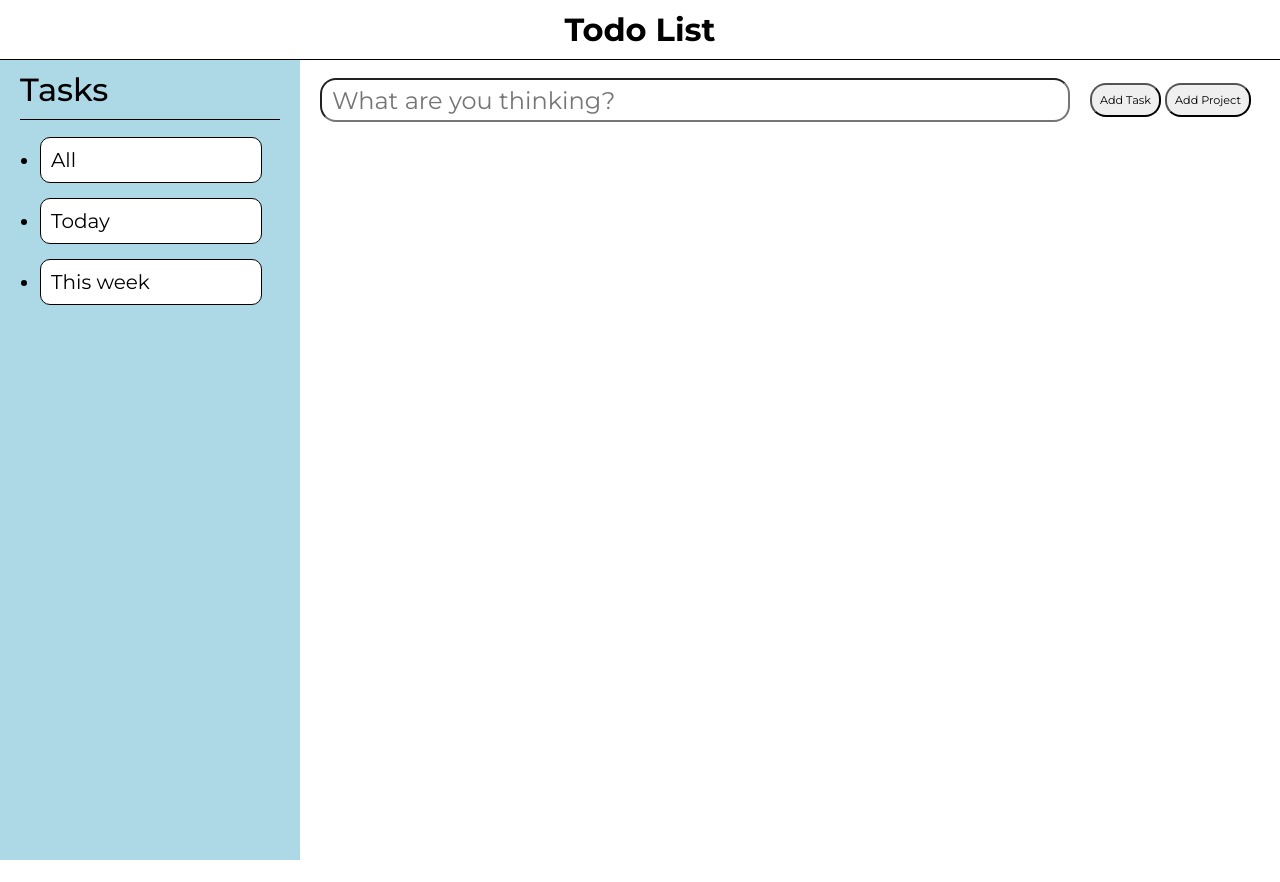
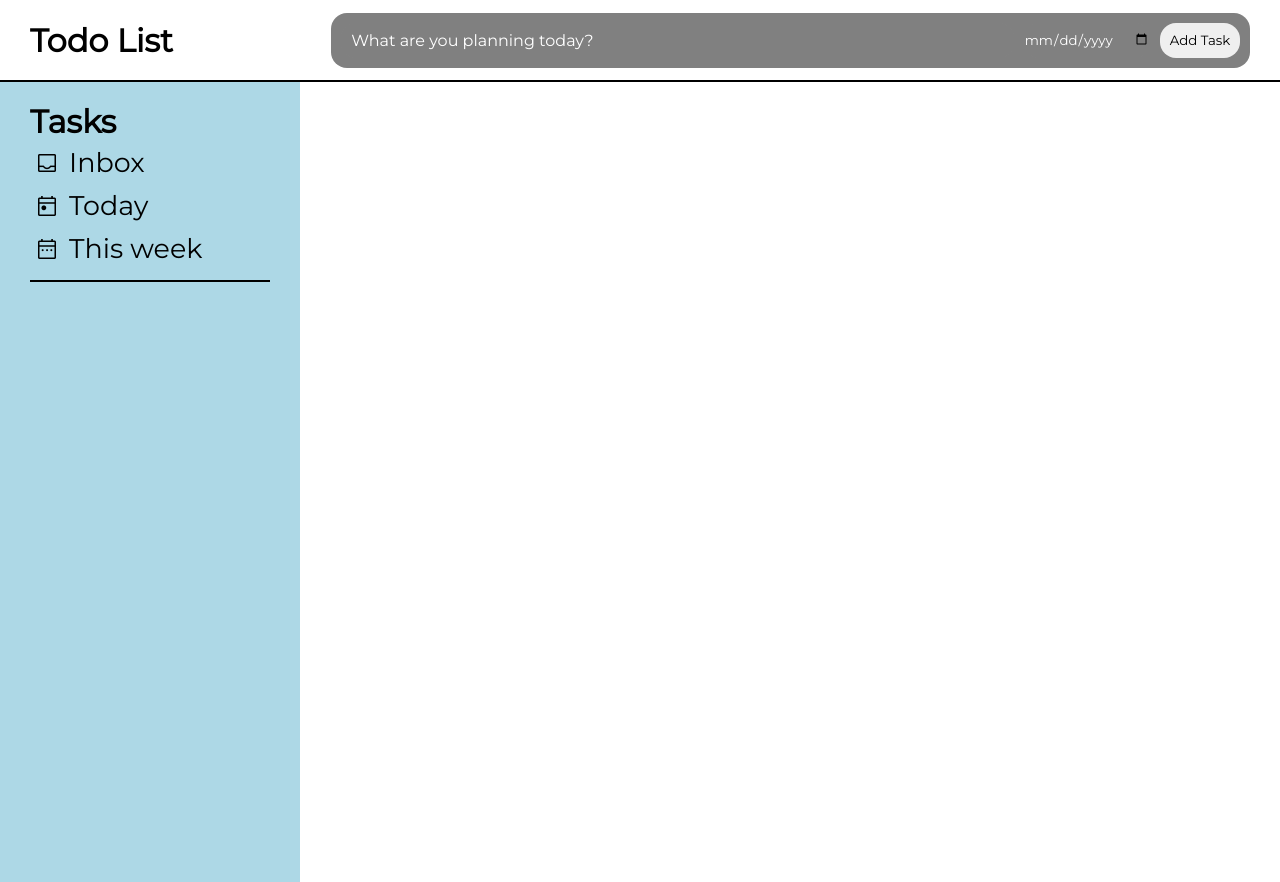
Before and after one commit to lteh0002/todo-list, a plain HTML site: page index.html in a window 1280 px wide. Before the commit the page ends 860 px from the top, so only its background shows below. Drawn offline with nearby package versions, Linux system fonts and the light colour scheme.

Commit message:
Restructure all code and redesign

```diff
--- a/index.html
+++ b/index.html
@@ -5,38 +5,42 @@
     <meta http-equiv="X-UA-Compatible" content="IE=edge">
     <meta name="viewport" content="width=device-width, initial-scale=1.0">
     <link rel="stylesheet" href="style.css">
+    <link rel="stylesheet" href="https://fonts.googleapis.com/css2?family=Material+Symbols+Outlined:opsz,wght,FILL,GRAD@20..48,100..700,0..1,-50..200" />
     <title>Document</title>
 </head>
 <body>
-    <div class="header">
-        <h1 class="title">Todo List</h1>
-        <div class="hori-line"></div>
+    <header>
+        <h1>Todo List</h1>
+        <div class="user-input">
+            <form id="add-task-form">
+                <input type="text" id="add-task-input" placeholder="What are you planning today?">
+                <input type="date" name="add-task-date" id="add-task-date">
+                <input type="submit" value="Add Task" id="add-task-button">
+            </form>
+        </div>
+    </header>
+    <div class="line header"></div>
+    <div class="content">
+        <div class="task-nav">
+            <h1>Tasks</h1>
+            <ul>
+                <li class="sidebar inbox">
+                    <span class="material-symbols-outlined">inbox</span>
+                    Inbox
+                </li>
+                <li class="sidebar today">
+                    <span class="material-symbols-outlined">today</span>
+                    Today
+                </li>
+                <li class="sidebar this-week">
+                    <span class="material-symbols-outlined">date_range</span>
+                    This week
+                </li>
+            </ul>
+        </div>
+        <div class="line"></div>
     </div>
 
-    <div class="content">
-        <div class="sidebar">
-            <h1 class="task-title">Tasks</h3>
-            <div class="hori-line side"></div>
-            <ul class="date">
-                <li class="allButton">All</li>
-                <li class="todayButton">Today</li>
-                <li>This week</li>
-            </ul>
-        </div>
-
-        <div class="todo-list">
-            <form id="add-task-form">
-                <input type="text" id="add-task-input" placeholder="What are you thinking?">
-                <div class="add-class-action">
-                    <button class="add-task-button">Add Task</button>
-                    <button>Add Project</button>
-                </div>
-            </form>
-            <div class="list-content">
-
-            </div>
-        </div>
-    </div>
 
     <script src="main.js"></script>
 </body>
--- a/style.css
+++ b/style.css
@@ -1,106 +1,109 @@
-@import url('https://fonts.googleapis.com/css2?family=Montserrat:ital,wght@0,100;0,200;0,300;0,400;0,500;0,600;0,700;1,100;1,200;1,300;1,400;1,500;1,600;1,700&display=swap');
+@import url('https://fonts.googleapis.com/css2?family=Montserrat:ital,wght@0,100;0,200;0,300;0,400;1,100;1,200;1,300&display=swap');
 
 * {
-    padding: 0px;
-    margin: 0px;
+    margin: 0;
+    padding: 0;
+    box-sizing: border-box;
     font-family: 'Montserrat', sans-serif;
 }
 
-.title {
-    display: flex;
-    justify-content: center;
-    margin: 10px;
+.material-symbols-outlined {
+  font-variation-settings:
+  'FILL' 0,
+  'wght' 400,
+  'GRAD' 0,
+  'opsz' 48
 }
 
-.hori-line {
-    border-bottom: 1px solid black;
+header {
+    height: 80px;
+    padding: 20px 30px;
+    background-color: white;
+    display: flex;
+    align-items: center;
 }
 
-.side {
-    margin: 0 20px;
+header h1 {
+    width: 400px;
 }
 
-.content {
-    display: grid;
-    grid-template-columns: 300px 1fr;
-    min-height: 100vh;
-}
-
-.sidebar {
-    background-color: lightblue;
-}
-
-.task-title {
-    padding: 10px 20px;
-    font-weight: 500;
-}
-
-.date {
-    padding-left: 40px;
-    padding-top: 2px;
-}
-
-.date li {
-    padding: 10px;
-    margin-top: 15px;
-    border: 1px solid black;
-    width: 200px;
-    border-radius: 10px;
-    background-color: white;
-    font-size: 20px;
-}
-
-.date :hover {
-    cursor: pointer;
-    background-color: aqua;
-}
-
-.todo-list {
-    display: grid;
-    grid-template-rows: 80px 1fr;
-}
-
-.create-task {
-    grid-area: 1 / 1 / 2 / 4
-}
-
-.task-button {
-    display: flex;
-    justify-content: right;
-    align-items: center;
-    height: 100%;
-    margin-right: 10px;
-}
-
-.task-button button {
-    margin: 10px;
-    height: 50px;
-    width: 100px;
-    border-radius: 10px;
-    cursor: pointer;
+.user-input {
+    width: 100%;
+    background-color: grey;
+    border-radius: 1rem;
 }
 
 #add-task-form {
-    width: 95%;
     display: flex;
-    justify-content: center;
-    justify-content: space-around;
-    padding: 20px;
-    align-items: center;
+    padding: 10px;
+}
+
+#add-task-form input, #add-task-form button {
+    border: none;
 }
 
 #add-task-input {
     flex: 1;
-    height: 20px;
-    margin-right: 20px;
+    margin-right: 10px;
+    height: 35px;
+    border-radius: 1rem;
     padding: 10px;
-    border-radius: 1rem;
-    font-size: 1.5rem;
+    background-color: grey;
+    color: white;
+    outline-width: 0px;
+    font-size: 1rem;
 }
 
-.add-class-action button {
-    font-size: 0.7rem;
-    padding: 0.5rem;
+#add-task-input::placeholder {
+    color: white;
+}
+
+#add-task-date {
+    margin-right: 10px;
+    outline-width: 0px;
+}
+
+#add-task-button {
     border-radius: 1rem;
+    padding: 5px;
+    cursor: pointer;
+    width: 80px;
+}
+
+#add-task-date {
+    border-radius: 1rem;
+    background-color: grey;
+    color: white;
+}
+
+.content {
+    width: 300px;
+    background-color: lightblue;
+    padding: 20px 30px;
+    min-height: 100vh;
+}
+
+.content li {
+    padding: 5px;
+    list-style: none;
+    font-size: 27px;
+}
+
+.sidebar {
+    display: flex;
+    align-items: center;
+    gap: 10px;
     cursor: pointer;
 }
+
+.task-nav {
+    margin-bottom: 10px;
+}
+
+.line {
+    border: 1px solid black;
+}
+
+.active {
+    background-color: white;
+}
```
Also changed, not shown: main.js (+1 -1 lines).
